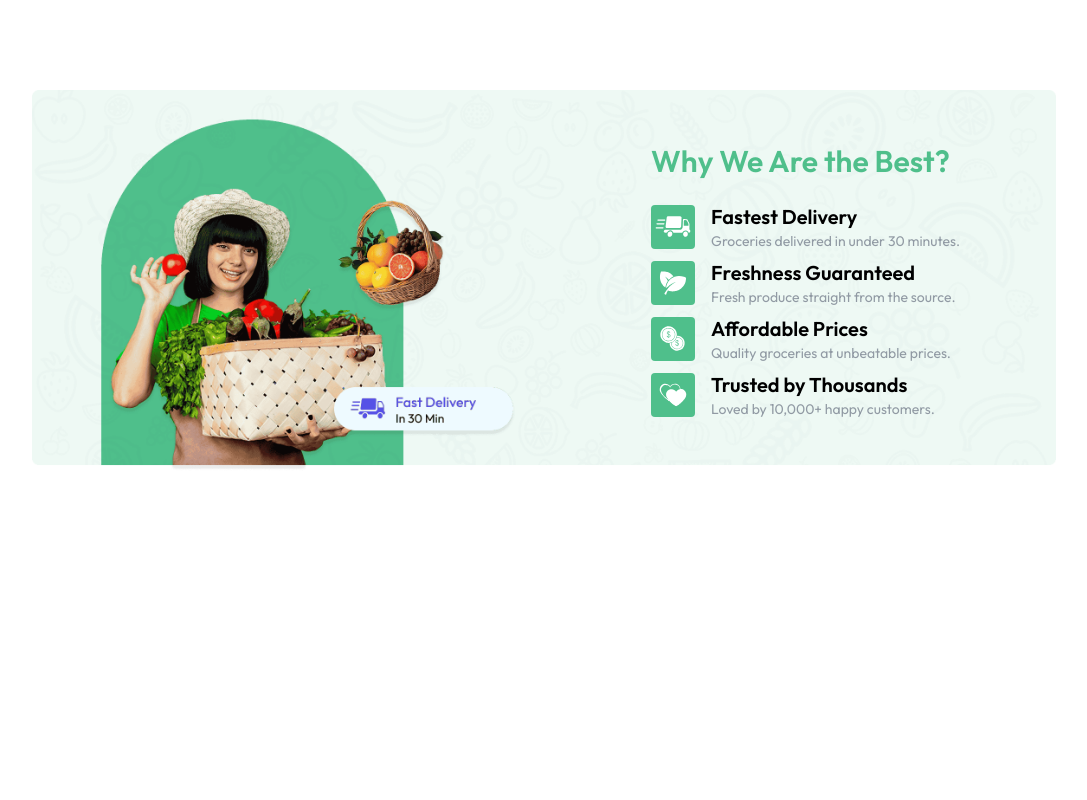
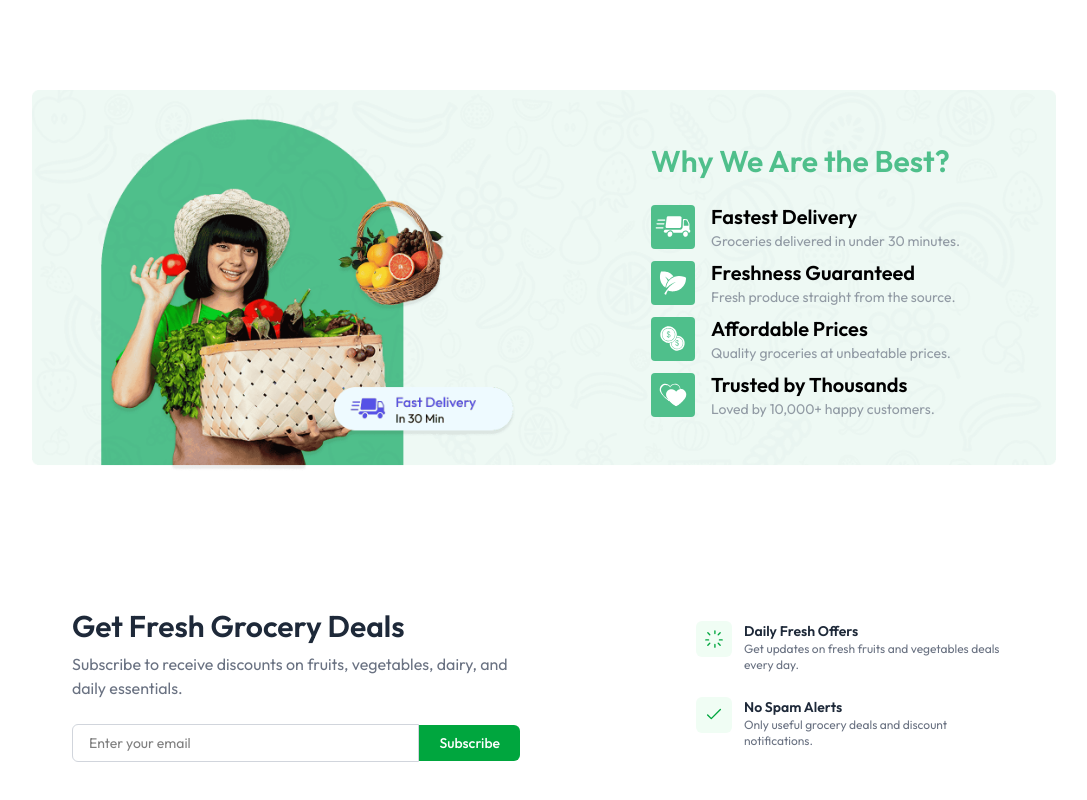
Before and after one commit to kamleshBisht04/GreenCart, a React (Vite) app in the folder client/: page / in a window 1280 px wide. Shown: the part 1362-2162 px from the top of the page, without its empty margins (96-1183 px from the left). Before the commit the page ends 1834 px from the top, so only its background shows below. Built offline with nearby package versions, Linux system fonts and the light colour scheme.

Commit message:
neweslatter complete

```diff
--- /dev/null
+++ b/client/src/components/NewsLetter.jsx
@@ -0,0 +1,79 @@
+export default function NewsLetter() {
+  return (
+    <div className="mx-auto mt-24 flex w-full max-w-5xl flex-col gap-8 rounded-2xl  bg-white p-6  md:flex-row md:items-center md:justify-between md:p-10">
+      {/* LEFT SIDE - FORM */}
+      <div className="w-full md:max-w-md">
+        <h1 className="text-2xl font-semibold text-gray-800 md:text-3xl">
+          Get Fresh Grocery Deals
+        </h1>
+
+        <p className="mt-2 text-sm text-gray-500 md:text-base">
+          Subscribe to receive discounts on fruits, vegetables, dairy, and daily
+          essentials.
+        </p>
+
+        <div className="mt-6 flex w-full items-center">
+          <input
+            type="email"
+            placeholder="Enter your email"
+            className="w-full rounded-l-md border border-gray-300 px-4 py-2 text-sm outline-none focus:border-green-500"
+          />
+
+          <button className="rounded-r-md bg-green-600 px-5 py-2 text-sm font-medium text-white transition hover:bg-green-700">
+            Subscribe
+          </button>
+        </div>
+      </div>
+
+      {/* RIGHT SIDE - FEATURES */}
+      <div className="space-y-6 md:max-w-xs">
+        {/* Feature 1 */}
+        <div className="flex items-start gap-3">
+          <div className="rounded-md bg-green-50 p-2 text-green-600">
+            <svg width="20" height="20" viewBox="0 0 22 22" fill="none">
+              <path
+                d="M12 2v3m0 12v3M4.22 4.22l2.12 2.12M15.66 15.66l2.12 2.12M2 12h3m12 0h3M4.22 17.78l2.12-2.12M15.66 6.34l2.12-2.12"
+                stroke="currentColor"
+                strokeWidth="1.5"
+                strokeLinecap="round"
+              />
+            </svg>
+          </div>
+
+          <div>
+            <h3 className="text-sm font-semibold text-gray-800">
+              Daily Fresh Offers
+            </h3>
+            <p className="text-xs text-gray-500">
+              Get updates on fresh fruits and vegetables deals every day.
+            </p>
+          </div>
+        </div>
+
+        {/* Feature 2 */}
+        <div className="flex items-start gap-3">
+          <div className="rounded-md bg-green-50 p-2 text-green-600">
+            <svg width="20" height="20" viewBox="0 0 22 22" fill="none">
+              <path
+                d="M4 11l4 4 10-10"
+                stroke="currentColor"
+                strokeWidth="1.5"
+                strokeLinecap="round"
+                strokeLinejoin="round"
+              />
+            </svg>
+          </div>
+
+          <div>
+            <h3 className="text-sm font-semibold text-gray-800">
+              No Spam Alerts
+            </h3>
+            <p className="text-xs text-gray-500">
+              Only useful grocery deals and discount notifications.
+            </p>
+          </div>
+        </div>
+      </div>
+    </div>
+  );
+}
--- a/client/src/index.css
+++ b/client/src/index.css
@@ -1,9 +1,11 @@
 @import url("https://fonts.googleapis.com/css2?family=Outfit:wght@100..900&display=swap");
+ @import url('https://fonts.googleapis.com/css2?family=Poppins:ital,wght@0,100;0,200;0,300;0,400;0,500;0,600;0,700;0,800;0,900;1,100;1,200;1,300;1,400;1,500;1,600;1,700;1,800;1,900&display=swap');
+
 
 @import "tailwindcss";
 
 * {
-  font-family: "Outfit", sans-serif;
+  font-family: "Outfit", 'Poppins',sans-serif;
 }
 
 @theme {
--- a/client/src/pages/Home.jsx
+++ b/client/src/pages/Home.jsx
@@ -2,6 +2,7 @@ import BestSeller from "../components/BestSeller";
 import BootomBanner from "../components/BootomBanner";
 import Categories from "../components/Categories";
 import MainBanner from "../components/MainBanner";
+import NewsLetter from "../components/NewsLetter";
 
 const Home = () => {
   return (
@@ -10,6 +11,7 @@ const Home = () => {
       <Categories/>
       <BestSeller/>
       <BootomBanner/>
+      <NewsLetter/>
     </div>
   );
 };
```
